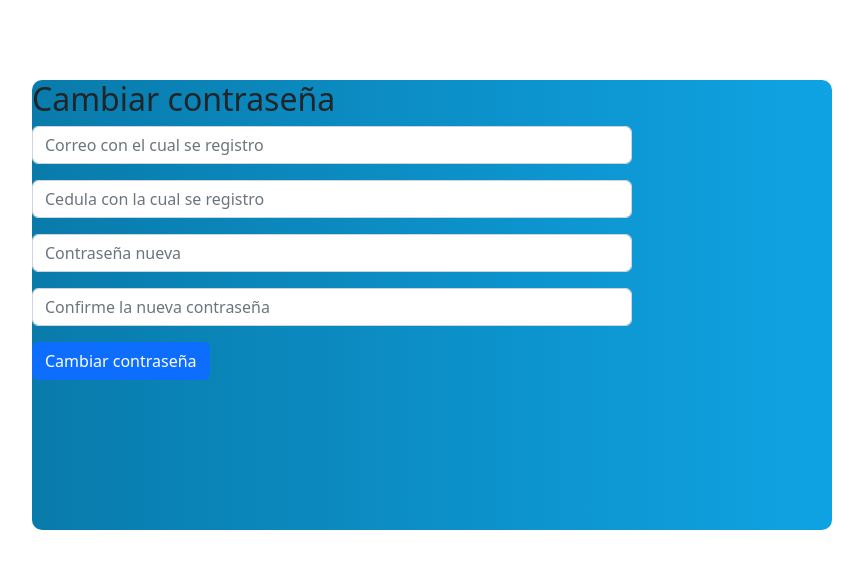
After one commit to Santiagozapataaaa/proyectoFinalHerramientas, a PHP site: template view/recuperar.php in a window 1280 px wide. The commit adds this page. Shown: the top 569 px of the page, without its empty margins (208-1071 px from the left). Run offline with PHP 8.4, Linux system fonts and the light colour scheme; the template is opened without the code that fills it, so the values that code supplies are empty.

Commit message:
creacion de los archivos y interfaz recuperar

```diff
--- a/config.php
+++ b/config.php
@@ -6,3 +6,4 @@
     $lista_controladores['contacto'] = 'contactoController';
     $lista_controladores['registro'] = 'registroController';
     $lista_controladores['uploadfile'] = 'upload-file';
+    $lista_controladores['recuperar'] = 'recuperarController';
--- /dev/null
+++ b/view/css/recuperar.css
@@ -0,0 +1,16 @@
+body{
+    background: #f6f5f7;
+}
+
+#contenedor{
+    background: linear-gradient(to right, #097bab, #0fa3e3);
+    border-radius: 10px ;
+    width: 800px;
+    margin: 10vh auto !important;
+}
+
+.contenido{
+
+    height: 450px;
+    width: 600px;
+}
--- a/view/login.php
+++ b/view/login.php
@@ -34,7 +34,7 @@
                 <h1>Inicia Sesión</h1>
                 <input type="email" placeholder="Usuario" name="usuario"/>
                 <input type="password" placeholder="Contraseña" name="password"/>
-                <a href="#" class="forgot">Olvidaste tu contraseña?</a>
+                <a href="recuperar" class="forgot">Olvidaste tu contraseña?</a>
                 <button class="buttonIngresar" name="enviar">Ingresar</button>
             </form>
         </div>
--- /dev/null
+++ b/view/recuperar.php
@@ -0,0 +1,36 @@
+<!DOCTYPE html>
+<html lang="en">
+<head>
+    <meta charset="UTF-8">
+    <meta http-equiv="X-UA-Compatible" content="IE=edge">
+    <meta name="viewport" content="width=device-width, initial-scale=1.0">
+    <link rel="shortcut icon" href="./view/img/fenrir.ico" type="image/x-icon">
+    <link rel="stylesheet" href="./view/css/recuperar.css">
+    <!-- CSS only -->
+    <link href="https://cdn.jsdelivr.net/npm/bootstrap@5.2.2/dist/css/bootstrap.min.css" rel="stylesheet" integrity="sha384-Zenh87qX5JnK2Jl0vWa8Ck2rdkQ2Bzep5IDxbcnCeuOxjzrPF/et3URy9Bv1WTRi" crossorigin="anonymous">
+    <title>Recuperar Contraseña</title>
+</head>
+<body>
+<form action="" method="POST" id="contenedor">
+    <div class="contenido">
+        <div class="mb-3">
+            <h2>Cambiar contraseña</h2>
+            <input type="email" class="form-control" placeholder="Correo con el cual se registro" name="mail">
+        </div>
+        <div class="mb-3">
+            <input type="number" class="form-control" placeholder="Cedula con la cual se registro" name="doc">
+        </div>
+        <div class="mb-3">
+            <input type="password" class="form-control" placeholder="Contraseña nueva" name="rvalidation_pass">
+        </div>
+        <div class="mb-3">
+            <input type="password" class="form-control" placeholder="Confirme la nueva contraseña" name="rvalidation_pass">
+        </div>
+        <button type="submit" class="btn btn-primary">Cambiar contraseña</button>
+        </form>
+    </div>
+
+    <!-- JavaScript Bundle with Popper -->
+    <script src="https://cdn.jsdelivr.net/npm/bootstrap@5.2.2/dist/js/bootstrap.bundle.min.js" integrity="sha384-OERcA2EqjJCMA+/3y+gxIOqMEjwtxJY7qPCqsdltbNJuaOe923+mo//f6V8Qbsw3" crossorigin="anonymous"></script>
+</body>
+</html>
```
Also changed, not shown: Controller/recuperarController.php (added, +9 -0 lines), model/recuperarModel.php (added).
